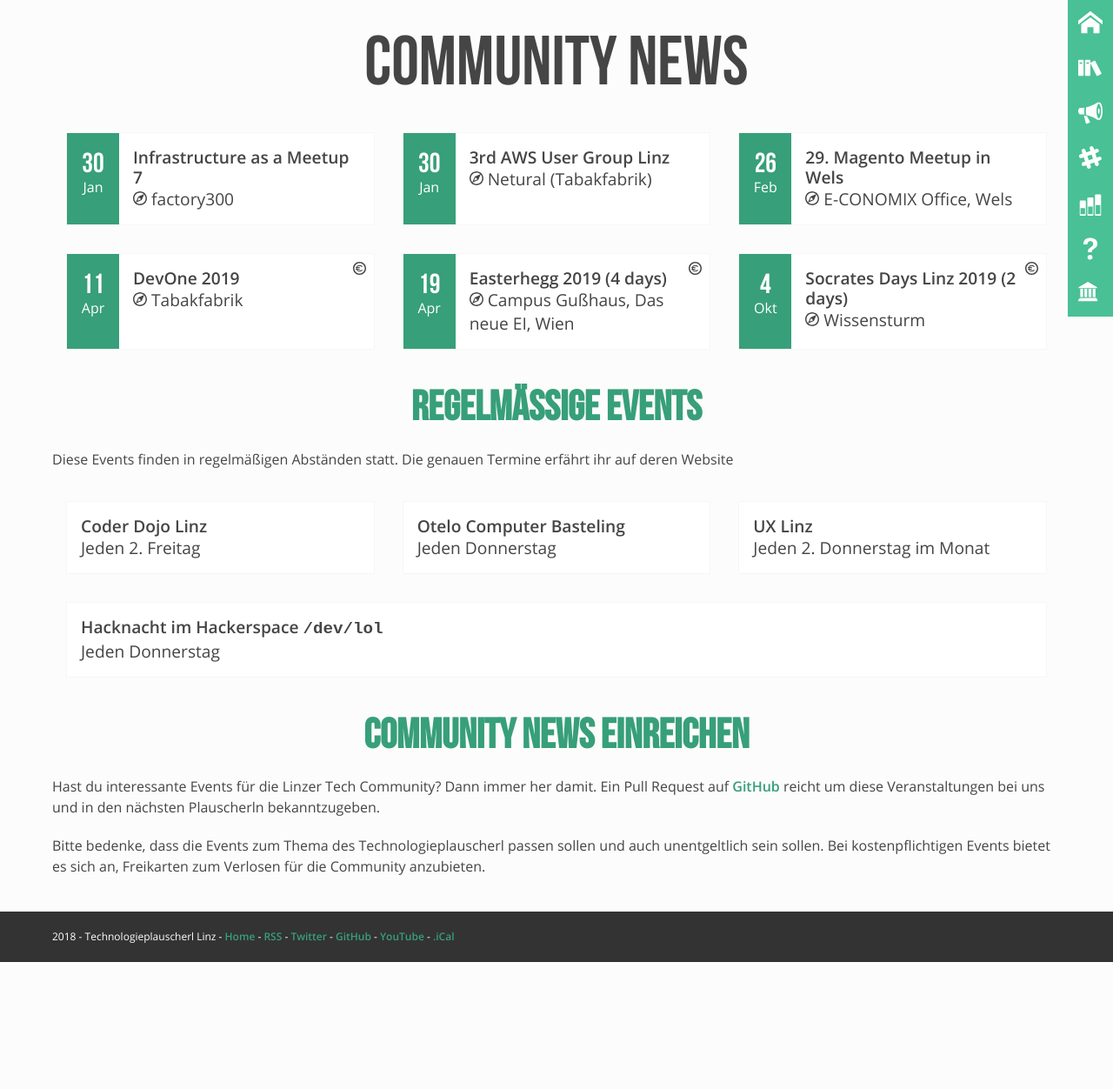
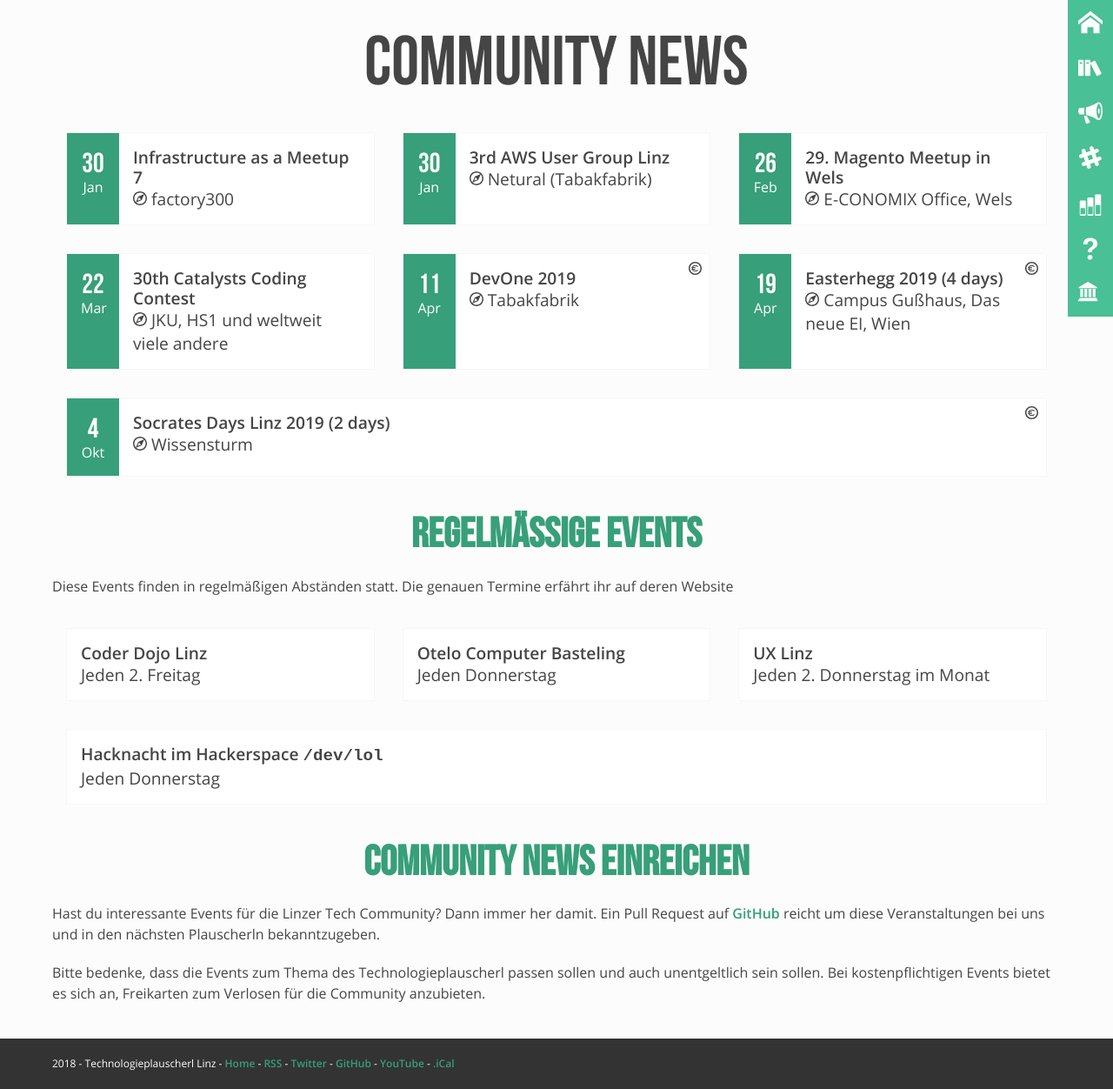
Before and after one commit to mericanAncer127/plauscherl, a Jekyll site: the page built from pages/community-news.html, in a window 1280 px wide. Shown: the whole page at 87% size. Built offline with Jekyll 4.4.1, drawn with Linux system fonts in a browser that asks for light colours; before the commit the page ends 1106 px from its top, so only the background shows below that.

Commit message:
Added Catalysts Coding Contest (#170)

```diff
--- a/_data/community.yml
+++ b/_data/community.yml
@@ -277,6 +277,11 @@
       name: "Coding Contest 2018"
       location: JKU, HS1 und weltweit viele andere
       date: 2018-11-16
+      link: https://register.codingcontest.org/
+    -
+      name: "30th Catalysts Coding Contest"
+      location: JKU, HS1 und weltweit viele andere
+      date: 2019-03-22
       link: https://register.codingcontest.org/
 -
   id: factory300
```
